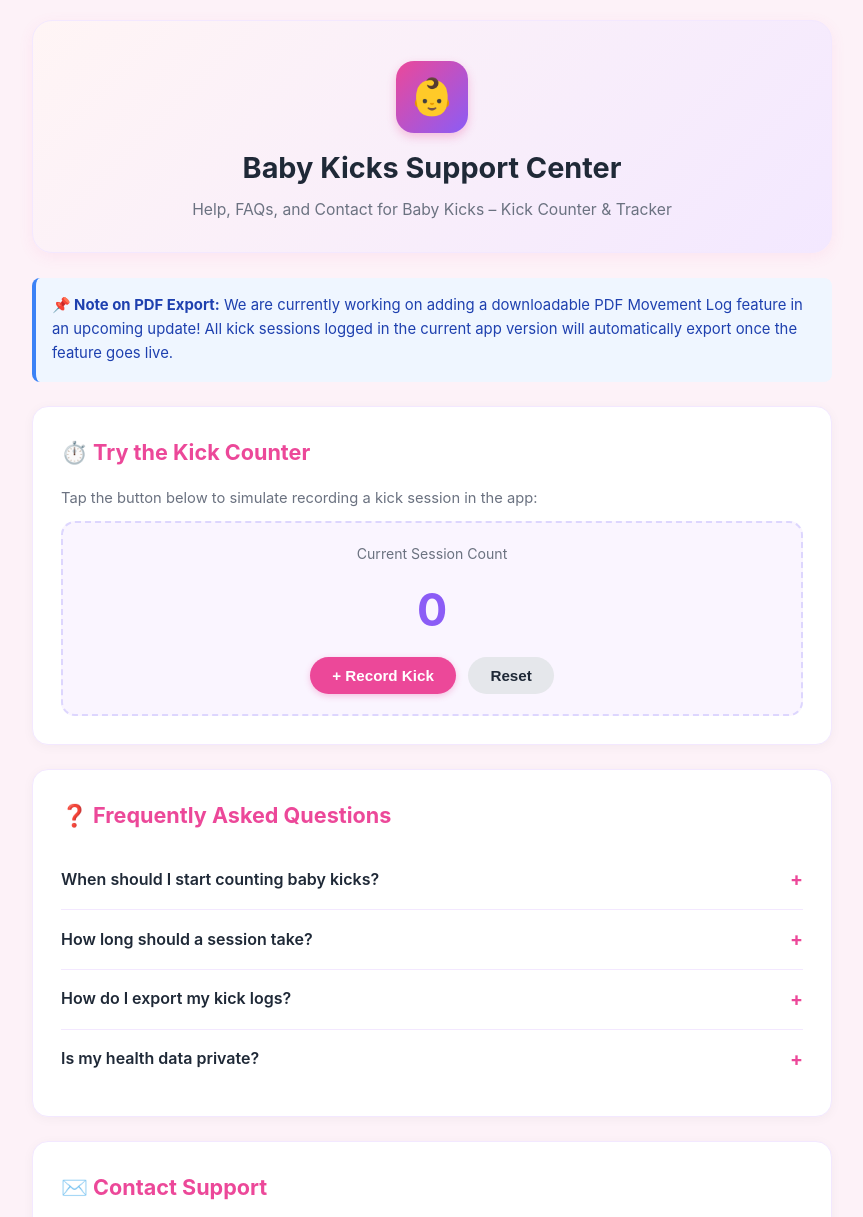
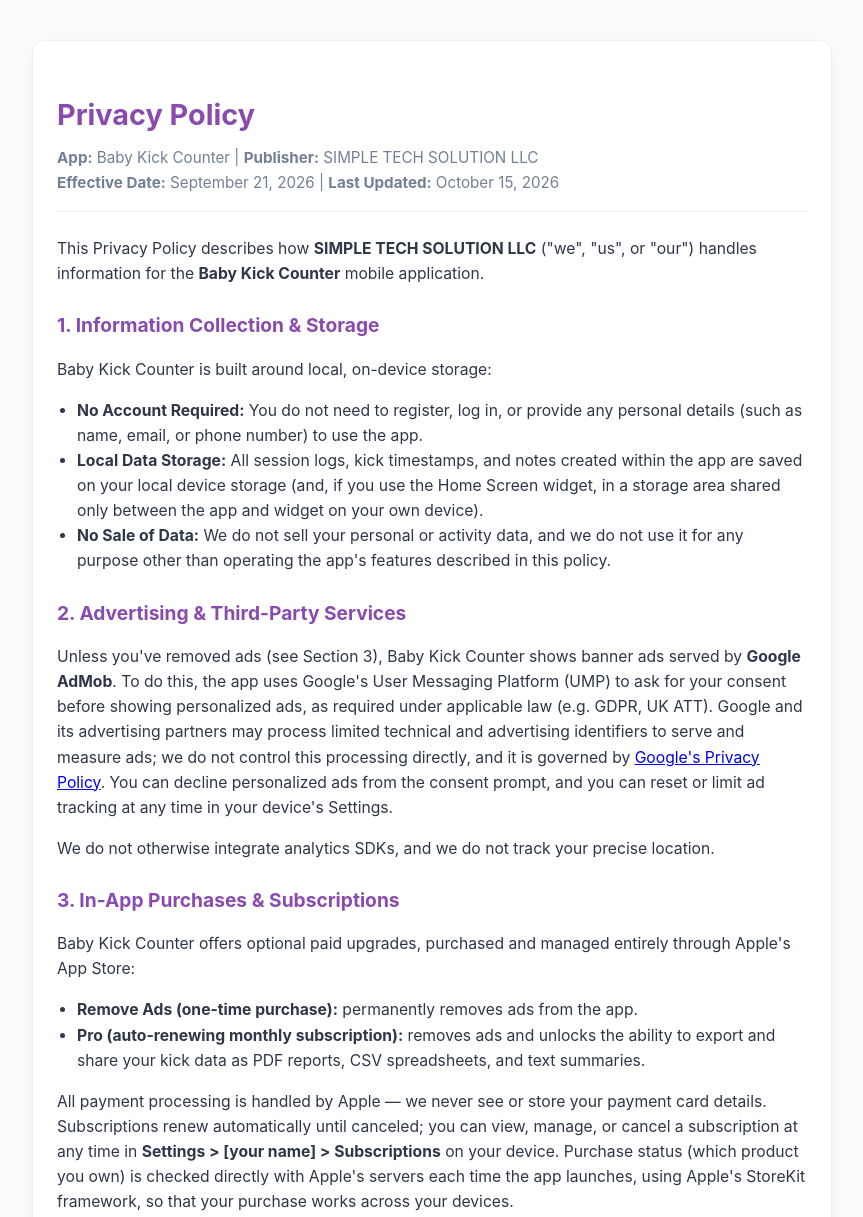
Before and after one commit to davednguyen/simpletechsolutionwebsite, a plain HTML site: page babykickingappsupport.html in a window 1280 px wide. Shown: the top 1217 px of the page, without its empty margins (208-1071 px from the left). Drawn offline with Linux system fonts and the light colour scheme.

Commit message:
Update babykickingappsupport.html

```diff
--- a/babykickingappsupport.html
+++ b/babykickingappsupport.html
@@ -3,333 +3,130 @@
 <head>
   <meta charset="UTF-8">
   <meta name="viewport" content="width=device-width, initial-scale=1.0">
-    <title>Support & FAQ - Baby Kicks Counter</title>
+  <title>Privacy Policy - Baby Kick Counter</title>
   <style>
     :root {
-            --primary-color: #EC4899;
-            --primary-hover: #DB2777;
-            --secondary-color: #8B5CF6;
-            --bg-color: #FDF2F8;
-            --card-bg: #FFFFFF;
-            --text-main: #1F2937;
-            --text-muted: #6B7280;
-            --border-color: #F3E8FF;
-            --accent-pink: #FBCFE8;
+      --primary: #8a4baf;
+      --text: #2d3748;
+      --bg: #fdfbfd;
+      --card-bg: #ffffff;
+      --border: #edf2f7;
     }
-
-        * {
-            box-sizing: border-box;
+    body {
+      font-family: -apple-system, BlinkMacSystemFont, "Segoe UI", Roboto, Helvetica, Arial, sans-serif;
+      line-height: 1.6;
+      color: var(--text);
+      background-color: var(--bg);
       margin: 0;
       padding: 0;
     }
-
-        body {
-            font-family: -apple-system, BlinkMacSystemFont, "Segoe UI", Roboto, Helvetica, Arial, sans-serif;
-            background-color: var(--bg-color);
-            color: var(--text-main);
-            line-height: 1.6;
-            padding: 20px 10px;
+    .container {
+      max-width: 750px;
+      margin: 40px auto;
+      padding: 32px 24px;
+      background: var(--card-bg);
+      border-radius: 12px;
+      box-shadow: 0 4px 20px rgba(0, 0, 0, 0.05);
+      border: 1px solid var(--border);
     }
-
-        .container {
-            max-width: 800px;
-            margin: 0 auto;
+    h1 {
+      color: var(--primary);
+      font-size: 1.8rem;
+      margin-bottom: 8px;
     }
-
-        /* Header / Hero */
-        header {
-            text-align: center;
-            padding: 40px 20px 30px;
-            background: linear-gradient(135deg, #FFF5F5 0%, #F3E8FF 100%);
-            border-radius: 20px;
-            margin-bottom: 25px;
-            box-shadow: 0 4px 15px rgba(236, 72, 153, 0.08);
-            border: 1px solid var(--border-color);
+    .subtitle {
+      font-size: 0.95rem;
+      color: #718096;
+      margin-bottom: 24px;
+      border-bottom: 1px solid var(--border);
+      padding-bottom: 16px;
     }
-
-        .app-badge {
-            width: 72px;
-            height: 72px;
-            background: linear-gradient(135deg, var(--primary-color), var(--secondary-color));
-            border-radius: 18px;
-            display: inline-flex;
-            align-items: center;
-            justify-content: center;
-            font-size: 36px;
-            margin-bottom: 12px;
-            box-shadow: 0 4px 10px rgba(236, 72, 153, 0.3);
+    h2 {
+      font-size: 1.2rem;
+      color: var(--primary);
+      margin-top: 24px;
     }
-
-        header h1 {
-            color: var(--text-main);
-            font-size: 1.8rem;
-            margin-bottom: 6px;
-        }
-
-        header p {
-            color: var(--text-muted);
+    p, li {
       font-size: 0.98rem;
     }
-
-        /* Sections & Cards */
-        .card {
-            background: var(--card-bg);
-            border-radius: 16px;
-            padding: 28px;
-            margin-bottom: 24px;
-            box-shadow: 0 2px 12px rgba(0, 0, 0, 0.04);
-            border: 1px solid var(--border-color);
+    ul {
+      padding-left: 20px;
     }
-
-        h2 {
-            color: var(--primary-color);
-            font-size: 1.35rem;
-            margin-bottom: 18px;
-            display: flex;
-            align-items: center;
-            gap: 8px;
+    .disclaimer {
+      background-color: #faf5ff;
+      border-left: 4px solid var(--primary);
+      padding: 12px 16px;
+      margin-top: 24px;
+      border-radius: 0 8px 8px 0;
+      font-size: 0.9rem;
     }
-
-        /* Notice Banner */
-        .notice-box {
-            background-color: #EFF6FF;
-            border-left: 4px solid #3B82F6;
-            padding: 16px;
-            border-radius: 8px;
-            margin-bottom: 24px;
-            font-size: 0.93rem;
-            color: #1E40AF;
-        }
-
-        /* Interactive Counter Demo */
-        .demo-box {
-            background: #FAF5FF;
-            border: 2px dashed #DDD6FE;
-            border-radius: 14px;
-            padding: 20px;
-            text-align: center;
-            margin-top: 10px;
-        }
-
-        .demo-counter {
-            font-size: 2.8rem;
-            font-weight: 700;
-            color: var(--secondary-color);
-            margin: 10px 0;
-        }
-
-        .btn {
-            background-color: var(--primary-color);
-            color: #FFFFFF;
-            border: none;
-            padding: 10px 22px;
-            border-radius: 25px;
-            font-size: 0.95rem;
-            font-weight: 600;
-            cursor: pointer;
-            transition: all 0.2s ease;
-            box-shadow: 0 2px 6px rgba(236, 72, 153, 0.3);
-            text-decoration: none;
-            display: inline-block;
-        }
-
-        .btn:hover {
-            background-color: var(--primary-hover);
-            transform: translateY(-1px);
-        }
-
-        .btn-secondary {
-            background-color: #E5E7EB;
-            color: var(--text-main);
-            box-shadow: none;
-            margin-left: 8px;
-        }
-
-        .btn-secondary:hover {
-            background-color: #D1D5DB;
-        }
-
-        /* FAQ Accordion */
-        .faq-item {
-            border-bottom: 1px solid var(--border-color);
-            padding: 14px 0;
-        }
-
-        .faq-item:last-child {
-            border-bottom: none;
-        }
-
-        .faq-question {
-            font-weight: 600;
-            font-size: 1rem;
-            color: var(--text-main);
-            cursor: pointer;
-            display: flex;
-            justify-content: space-between;
-            align-items: center;
-            user-select: none;
-        }
-
-        .faq-question::after {
-            content: '+';
-            font-size: 1.2rem;
-            color: var(--primary-color);
-            font-weight: bold;
-        }
-
-        .faq-item.active .faq-question::after {
-            content: '−';
-        }
-
-        .faq-answer {
-            max-height: 0;
-            overflow: hidden;
-            transition: max-height 0.3s ease;
-            color: var(--text-muted);
-            font-size: 0.93rem;
-            padding-top: 0;
-        }
-
-        .faq-item.active .faq-answer {
-            max-height: 200px;
-            padding-top: 10px;
-        }
-
-        /* Medical Disclaimer */
-        .disclaimer-box {
-            background-color: #FFFBEB;
-            border: 1px solid #FCD34D;
-            border-radius: 12px;
-            padding: 18px;
-            font-size: 0.88rem;
-            color: #92400E;
-            margin-bottom: 24px;
-        }
-
-        .disclaimer-box strong {
-            display: block;
-            margin-bottom: 4px;
-        }
-
-        /* Footer */
-        footer {
+    .footer {
+      margin-top: 40px;
       text-align: center;
       font-size: 0.85rem;
-            color: var(--text-muted);
-            padding: 20px 0;
-        }
-
-        footer a {
-            color: var(--primary-color);
-            text-decoration: none;
-        }
-
-        footer a:hover {
-            text-decoration: underline;
+      color: #a0aec0;
+      border-top: 1px solid var(--border);
+      padding-top: 16px;
     }
   </style>
 </head>
 <body>
 
   <div class="container">
-    <!-- Hero Header -->
-    <header>
-        <div class="app-badge">👶</div>
-        <h1>Baby Kicks Support Center</h1>
-        <p>Help, FAQs, and Contact for Baby Kicks – Kick Counter & Tracker</p>
-    </header>
-
-    <!-- Notice Banner regarding PDF Feature -->
-    <div class="notice-box">
-        <strong>📌 Note on PDF Export:</strong> We are currently working on adding a downloadable PDF Movement Log feature in an upcoming update! All kick sessions logged in the current app version will automatically export once the feature goes live.
+    <h1>Privacy Policy</h1>
+    <div class="subtitle">
+      <strong>App:</strong> Baby Kick Counter | <strong>Publisher:</strong> SIMPLE TECH SOLUTION LLC<br>
+      <strong>Effective Date:</strong> September 21, 2026 | <strong>Last Updated:</strong> October 15, 2026
     </div>
 
-    <!-- Quick Interactive Demo -->
-    <div class="card">
-        <h2>⏱️ Try the Kick Counter</h2>
-        <p style="font-size: 0.92rem; color: var(--text-muted);">Tap the button below to simulate recording a kick session in the app:</p>
-        <div class="demo-box">
-            <div style="font-size: 0.88rem; color: var(--text-muted);">Current Session Count</div>
-            <div class="demo-counter" id="demo-count">0</div>
-            <button class="btn" onclick="addKick()">+ Record Kick</button>
-            <button class="btn btn-secondary" onclick="resetDemo()">Reset</button>
+    <p>This Privacy Policy describes how <strong>SIMPLE TECH SOLUTION LLC</strong> ("we", "us", or "our") handles information for the <strong>Baby Kick Counter</strong> mobile application.</p>
+
+    <h2>1. Information Collection & Storage</h2>
+    <p>Baby Kick Counter is built around local, on-device storage:</p>
+    <ul>
+      <li><strong>No Account Required:</strong> You do not need to register, log in, or provide any personal details (such as name, email, or phone number) to use the app.</li>
+      <li><strong>Local Data Storage:</strong> All session logs, kick timestamps, and notes created within the app are saved on your local device storage (and, if you use the Home Screen widget, in a storage area shared only between the app and widget on your own device).</li>
+      <li><strong>No Sale of Data:</strong> We do not sell your personal or activity data, and we do not use it for any purpose other than operating the app's features described in this policy.</li>
+    </ul>
+
+    <h2>2. Advertising & Third-Party Services</h2>
+    <p>Unless you've removed ads (see Section 3), Baby Kick Counter shows banner ads served by <strong>Google AdMob</strong>. To do this, the app uses Google's User Messaging Platform (UMP) to ask for your consent before showing personalized ads, as required under applicable law (e.g. GDPR, UK ATT). Google and its advertising partners may process limited technical and advertising identifiers to serve and measure ads; we do not control this processing directly, and it is governed by <a href="https://policies.google.com/privacy" target="_blank" rel="noopener">Google's Privacy Policy</a>. You can decline personalized ads from the consent prompt, and you can reset or limit ad tracking at any time in your device's Settings.</p>
+    <p>We do not otherwise integrate analytics SDKs, and we do not track your precise location.</p>
+
+    <h2>3. In-App Purchases & Subscriptions</h2>
+    <p>Baby Kick Counter offers optional paid upgrades, purchased and managed entirely through Apple's App Store:</p>
+    <ul>
+      <li><strong>Remove Ads (one-time purchase):</strong> permanently removes ads from the app.</li>
+      <li><strong>Pro (auto-renewing monthly subscription):</strong> removes ads and unlocks the ability to export and share your kick data as PDF reports, CSV spreadsheets, and text summaries.</li>
+    </ul>
+    <p>All payment processing is handled by Apple — we never see or store your payment card details. Subscriptions renew automatically until canceled; you can view, manage, or cancel a subscription at any time in <strong>Settings &gt; [your name] &gt; Subscriptions</strong> on your device. Purchase status (which product you own) is checked directly with Apple's servers each time the app launches, using Apple's StoreKit framework, so that your purchase works across your devices.</p>
+
+    <h2>4. Face ID / Touch ID App Lock</h2>
+    <p>Baby Kick Counter includes an optional app lock that you can turn on from the About screen. When enabled, the app asks for Face ID, Touch ID, or your device passcode before it can be opened. This authentication is handled entirely by iOS: the app never receives, sees, or stores your fingerprint, face data, or any other biometric information — it only receives a yes/no result from the operating system. This feature works fully offline and never transmits anything to us or to any third party.</p>
+
+    <h2>5. Exporting & Sharing Your Data</h2>
+    <p>From the Insights tab, you can generate a PDF report, a CSV spreadsheet, and/or a text summary of your own kick data — for example, to share with a partner or a healthcare provider. These files are created entirely on your device. When you choose to share them (for example, through Mail, Messages, AirDrop, or a file storage app), that data leaves the app through the destination you pick, and is subject to that destination app or service's own privacy practices. We do not receive a copy of anything you export or share.</p>
+
+    <h2>6. Children's Privacy</h2>
+    <p>Baby Kick Counter is not directed at children and does not knowingly collect personal information from anyone, including children under the age of 13. Ads shown in the app are not targeted using children's data.</p>
+
+    <h2>7. Medical Disclaimer</h2>
+    <div class="disclaimer">
+      <strong>Important Medical Note:</strong> Baby Kick Counter is designed strictly as a personal logging tool for general tracking purposes. It is not a medical device and is not a substitute for professional healthcare advice, diagnosis, or monitoring. Always consult your obstetrician, midwife, or medical provider if you have any questions or concerns regarding fetal movement.
+    </div>
+
+    <h2>8. Changes to This Policy</h2>
+    <p>We may update this Privacy Policy as the app's features change. We'll update the "Last Updated" date above when we do, and significant changes will be reflected here before or alongside the app update that introduces them.</p>
+
+    <h2>9. Contact Us</h2>
+    <p>If you have any questions or feedback regarding this Privacy Policy, please contact us at:</p>
+    <p><strong>SIMPLE TECH SOLUTION LLC</strong><br>
+    Email: contact@simple-tech-solution.com</p>
+
+    <div class="footer">
+      &copy; 2026 SIMPLE TECH SOLUTION LLC. All rights reserved.
     </div>
   </div>
 
-    <!-- FAQ Section -->
-    <div class="card">
-        <h2>❓ Frequently Asked Questions</h2>
-
-        <div class="faq-item">
-            <div class="faq-question" onclick="toggleFaq(this)">When should I start counting baby kicks?</div>
-            <div class="faq-answer">
-                Most healthcare providers recommend starting daily kick counts around week 28 of pregnancy (or week 26 for high-risk pregnancies). Always consult your OB-GYN or midwife for personalized advice.
-            </div>
-        </div>
-
-        <div class="faq-item">
-            <div class="faq-question" onclick="toggleFaq(this)">How long should a session take?</div>
-            <div class="faq-answer">
-                A standard session tracks how long it takes to feel 10 distinct movements (kicks, rolls, or flutters). Usually, 10 movements occur within 30 to 60 minutes, though it can take up to 2 hours during quieter periods.
-            </div>
-        </div>
-
-        <div class="faq-item">
-            <div class="faq-question" onclick="toggleFaq(this)">How do I export my kick logs?</div>
-            <div class="faq-answer">
-                Your history is saved locally on your device in the "History" tab. The upcoming PDF export feature will allow you to generate a shareable summary directly for your doctor visits.
-            </div>
-        </div>
-
-        <div class="faq-item">
-            <div class="faq-question" onclick="toggleFaq(this)">Is my health data private?</div>
-            <div class="faq-answer">
-                Yes! All kick sessions and timestamps are stored exclusively on your device. We do not transmit or sell your pregnancy tracking data to external servers.
-            </div>
-        </div>
-    </div>
-
-    <!-- Contact Support Direct Email Link -->
-    <div class="card">
-        <h2>✉️ Contact Support</h2>
-        <p style="margin-bottom: 16px; color: var(--text-muted); font-size: 0.95rem;">
-            Have questions, feedback, or need assistance with the app? Click the button below to email our team directly:
-        </p>
-        <a href="mailto:contact@simple-tech-solution.com?subject=Baby%20Kicks%20App%20Support" class="btn">
-            Email contact@simple-tech-solution.com
-        </a>
-    </div>
-
-    <!-- Medical Disclaimer -->
-    <div class="disclaimer-box">
-        <strong>⚠️ Medical Disclaimer</strong>
-        Baby Kicks is designed as a personal movement tracking tool and is not a medical device. It does not replace professional care. If you notice a sudden decrease in fetal movement or have concerns, contact your doctor or labor & delivery clinic immediately.
-    </div>
-
-    <!-- Footer -->
-    <footer>
-        &copy; 2026 Baby Kicks App. All rights reserved. | <a href="#">Privacy Policy</a>
-    </footer>
-</div>
-
-<script>
-    // Demo Kick Counter Logic
-    let count = 0;
-    function addKick() {
-        count++;
-        document.getElementById('demo-count').innerText = count;
-    }
-    function resetDemo() {
-        count = 0;
-        document.getElementById('demo-count').innerText = count;
-    }
-
-    // Accordion Toggle
-    function toggleFaq(element) {
-        const item = element.parentElement;
-        item.classList.toggle('active');
-    }
-</script>
-
 </body>
 </html>
```
Lines whose indentation alone changed are shown as unchanged.
